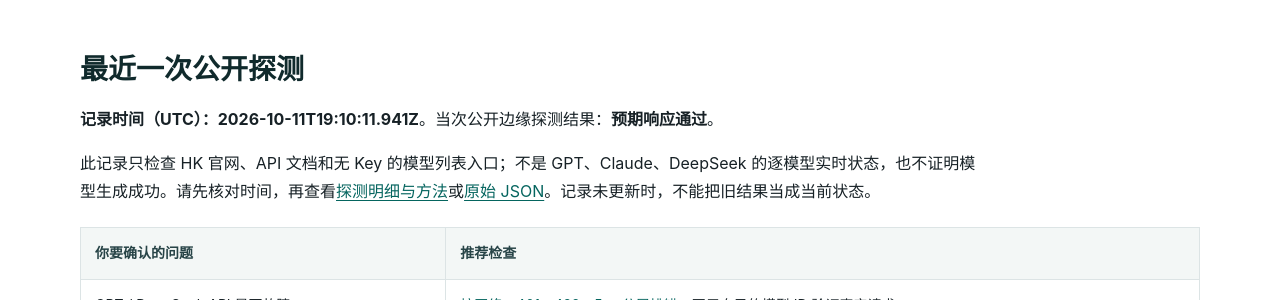
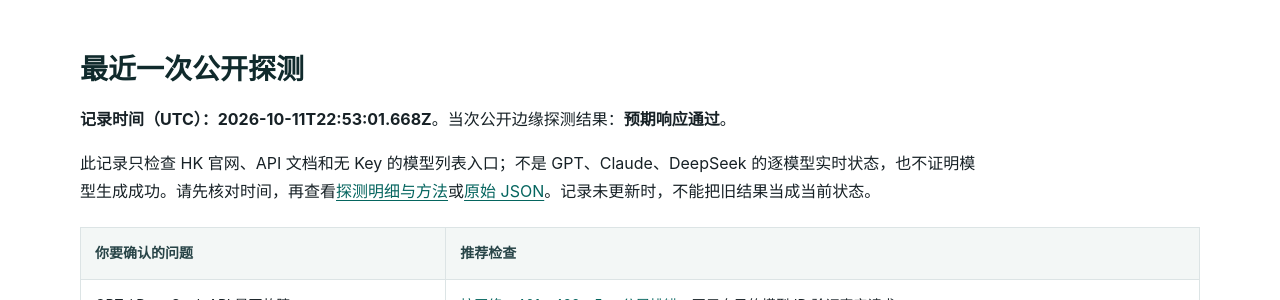
Before and after one commit to KKWANG4444/api-status, a Jekyll site: the page built from index.md, in a window 1280 px wide and 900 px high, scrolled down 364 px. Shown: the part 151-451 px from the top of the window. Built offline with Jekyll 4.4.1, drawn with Linux system fonts in a browser that asks for light colours.

Commit message:
chore: update public edge status

```diff
--- a/_data/status.json
+++ b/_data/status.json
@@ -1,7 +1,7 @@
 {
   "status": "operational",
-  "checked_at": "2026-10-11T19:10:11.941Z",
-  "duration_ms": 673,
+  "checked_at": "2026-10-11T22:53:01.668Z",
+  "duration_ms": 621,
   "overall": true,
   "components": [
     {
@@ -10,7 +10,7 @@
       "url": "https://www.aifast.hk/",
       "ok": true,
       "status": 200,
-      "elapsed_ms": 369,
+      "elapsed_ms": 507,
       "content_type": "text/html; charset=utf-8",
       "detail": "Expected public edge response"
     },
@@ -20,7 +20,7 @@
       "url": "https://api.aifast.hk/",
       "ok": true,
       "status": 200,
-      "elapsed_ms": 637,
+      "elapsed_ms": 494,
       "content_type": "text/html",
       "detail": "Expected public edge response"
     },
@@ -30,7 +30,7 @@
       "url": "https://www.aifast.hk/v1/models",
       "ok": true,
       "status": 401,
-      "elapsed_ms": 360,
+      "elapsed_ms": 376,
       "content_type": "application/json; charset=utf-8",
       "detail": "Expected public edge response"
     }
--- a/data/status.json
+++ b/data/status.json
@@ -1,7 +1,7 @@
 {
   "status": "operational",
-  "checked_at": "2026-10-11T19:10:11.941Z",
-  "duration_ms": 673,
+  "checked_at": "2026-10-11T22:53:01.668Z",
+  "duration_ms": 621,
   "overall": true,
   "components": [
     {
@@ -10,7 +10,7 @@
       "url": "https://www.aifast.hk/",
       "ok": true,
       "status": 200,
-      "elapsed_ms": 369,
+      "elapsed_ms": 507,
       "content_type": "text/html; charset=utf-8",
       "detail": "Expected public edge response"
     },
@@ -20,7 +20,7 @@
       "url": "https://api.aifast.hk/",
       "ok": true,
       "status": 200,
-      "elapsed_ms": 637,
+      "elapsed_ms": 494,
       "content_type": "text/html",
       "detail": "Expected public edge response"
     },
@@ -30,7 +30,7 @@
       "url": "https://www.aifast.hk/v1/models",
       "ok": true,
       "status": 401,
-      "elapsed_ms": 360,
+      "elapsed_ms": 376,
       "content_type": "application/json; charset=utf-8",
       "detail": "Expected public edge response"
     }
```
